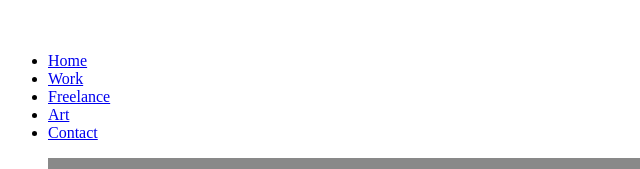
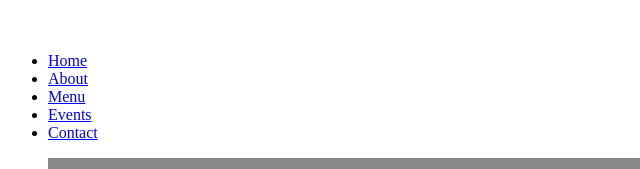
Before and after one commit to KaitlinSakae/KaitlinSakae.github.io, a plain HTML site: page grc338/website-content-hierarchy/about.html in a window 1280 px wide. Shown: the part 631-800 px from the top of the page, 0-640 px from the left. Drawn offline with Linux system fonts and the light colour scheme.

Commit message:
Add files via upload

```diff
--- a/grc338/website-content-hierarchy/about.html
+++ b/grc338/website-content-hierarchy/about.html
@@ -13,9 +13,9 @@
                 <nav>
                     <ul>
                         <li><a href="index.html">Home</a></li>
-                        <li><a href="about.html">Work</a></li>
-                        <li><a href="menu.html">Freelance</a></li>
-                        <li><a href="events.html">Art</a></li>
+                        <li><a href="about.html">About</a></li>
+                        <li><a href="menu.html">Menu</a></li>
+                        <li><a href="events.html">Events</a></li>
                         <li><a href="contact.html">Contact</a></li>
                     </ul>
                 </nav>
```
Also changed, not shown: grc338/website-content-hierarchy/contact.html (+3 -3 lines), grc338/website-content-hierarchy/events.html (+3 -3 lines).
